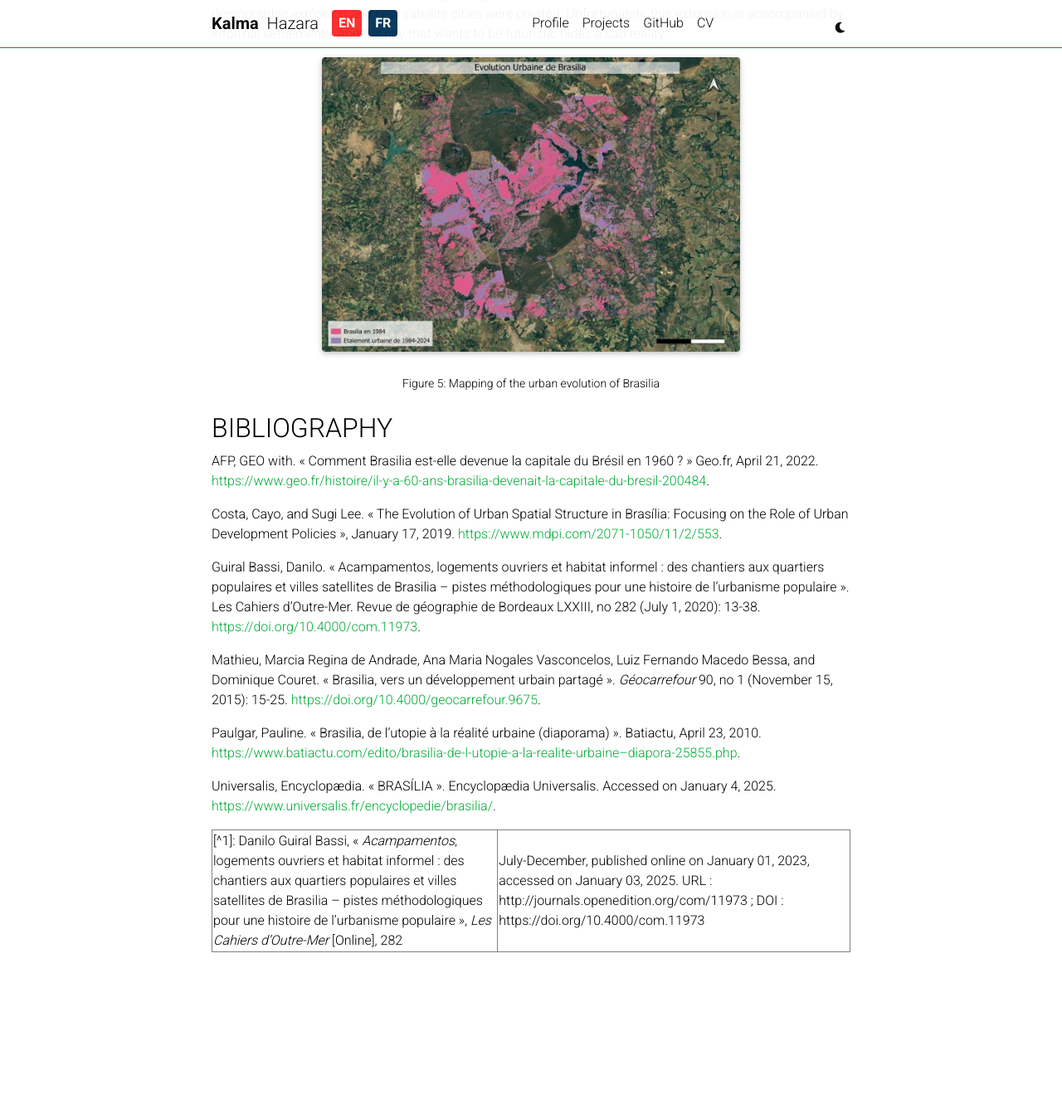
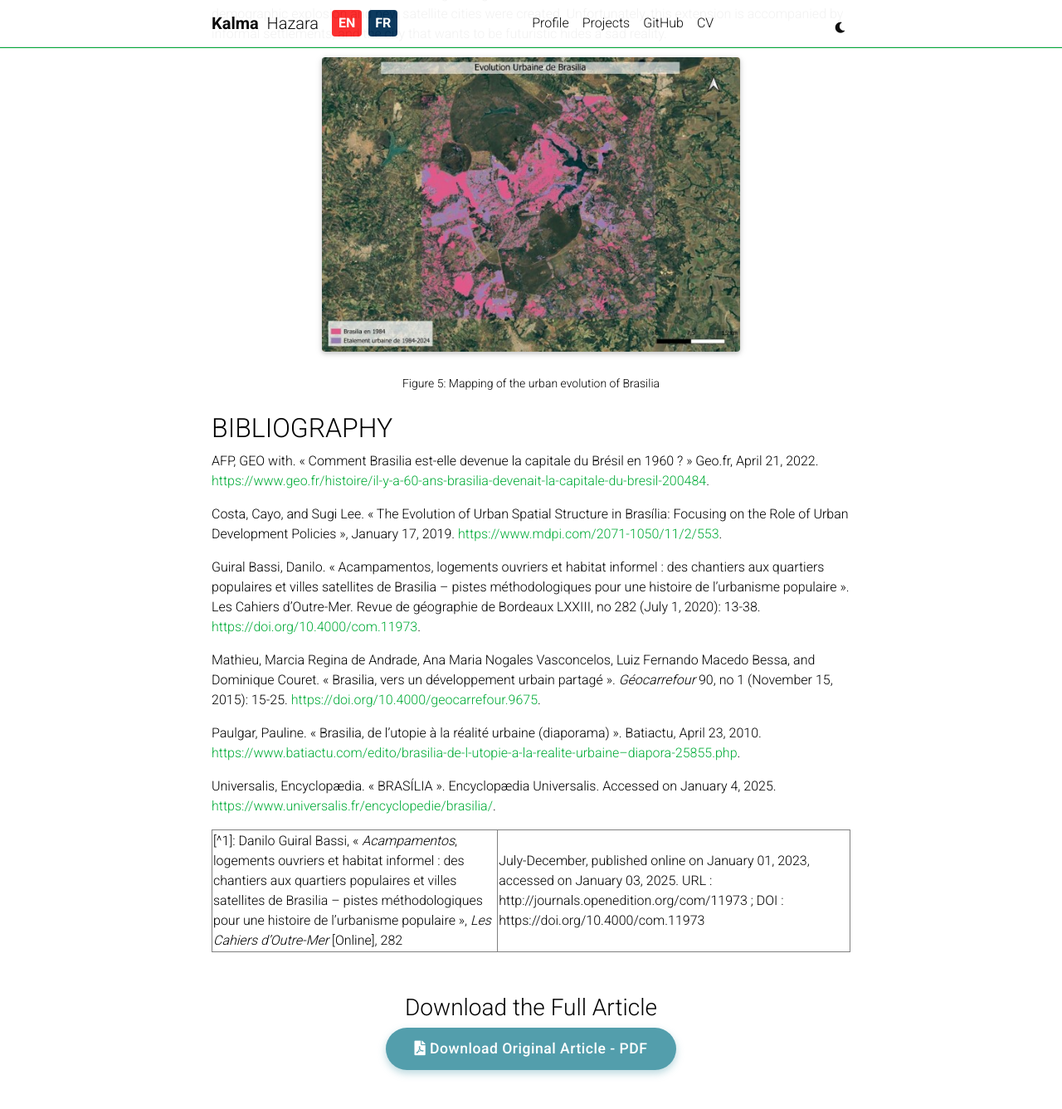
Before and after one commit to kalmahj/kalmahj.github.io, a Jekyll site: the page built from _projects/remote_sensing_brazilia.md, in a window 1280 px wide and 1400 px high, scrolled down 10208 px. Shown: the top 1337 px of the window at 83% size. Built offline with Jekyll 4.4.1, drawn with Linux system fonts in a browser that asks for light colours; full-size pictures stand in for the smaller copies a plugin makes; comment, search, counter and statistics services are not loaded; a style sheet for code colours, icons or effects is not loaded; before the commit the page ends 11426 px from its top, so only the background shows below that.

Commit message:
teledetection

```diff
--- a/_projects/remote_sensing_brazilia.md
+++ b/_projects/remote_sensing_brazilia.md
@@ -271,3 +271,35 @@ Paulgar, Pauline. « Brasilia, de l’utopie à la réalité urbaine (diaporama)
 Universalis, Encyclopædia. « BRASÍLIA ». Encyclopædia Universalis. Accessed on January 4, 2025. [https://www.universalis.fr/encyclopedie/brasilia/](https://www.universalis.fr/encyclopedie/brasilia/).
 
 [^1]:  Danilo Guiral Bassi, « *Acampamentos*, logements ouvriers et habitat informel : des chantiers aux quartiers populaires et villes satellites de Brasilia – pistes méthodologiques pour une histoire de l’urbanisme populaire », *Les Cahiers d’Outre-Mer* [Online], 282 | July-December, published online on January 01, 2023, accessed on January 03, 2025. URL : http://journals.openedition.org/com/11973 ; DOI : https://doi.org/10.4000/com.11973
+
+<!-- PDF Download Button -->
+<style>
+.btn-zoom {
+    background-color: #539eac !important;
+    color: white !important;
+    padding: 12px 35px;
+    border-radius: 50px;
+    font-size: 1.1rem;
+    font-weight: 500;
+    letter-spacing: 0.5px;
+    box-shadow: 0 4px 10px rgba(83, 158, 172, 0.4);
+    text-decoration: none !important;
+    border: none !important;
+    display: inline-block;
+    transition: all 0.3s ease-in-out;
+}
+
+.btn-zoom:hover {
+    background-color: #ad606b !important;
+    box-shadow: 0 10px 25px rgba(173, 96, 107, 0.4);
+    transform: scale(1.05);
+    color: white !important;
+}
+</style>
+
+<div style="text-align: center; margin-top: 50px; margin-bottom: 40px;">
+    <h3>Download the Full Article</h3>
+    <a href="/assets/pdf/M1GAEUR_Rendu_Teledetection_HAZARA_Kalma.pdf" target="_blank" class="btn-zoom">
+        <i class="fas fa-file-pdf"></i> Download Original Article - PDF
+    </a>
+</div>
```
Also changed, not shown: 5 other files.
